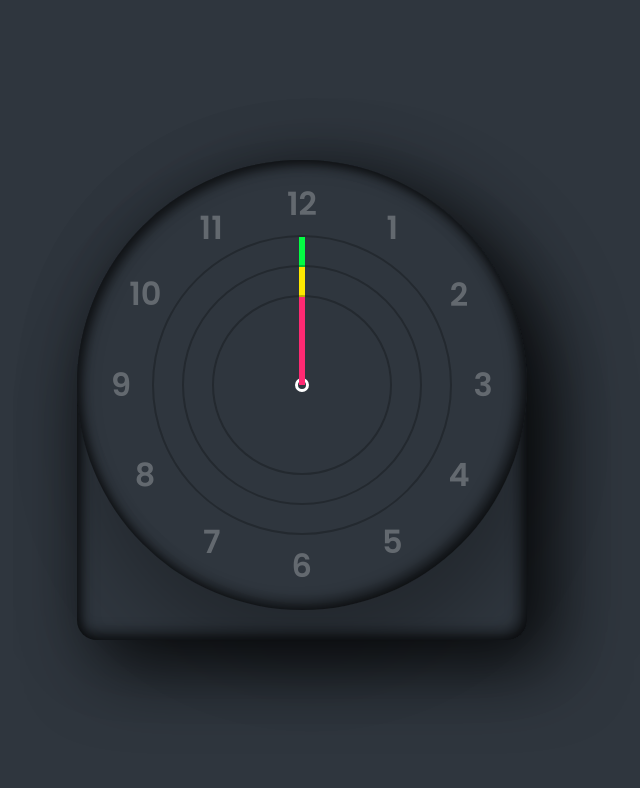
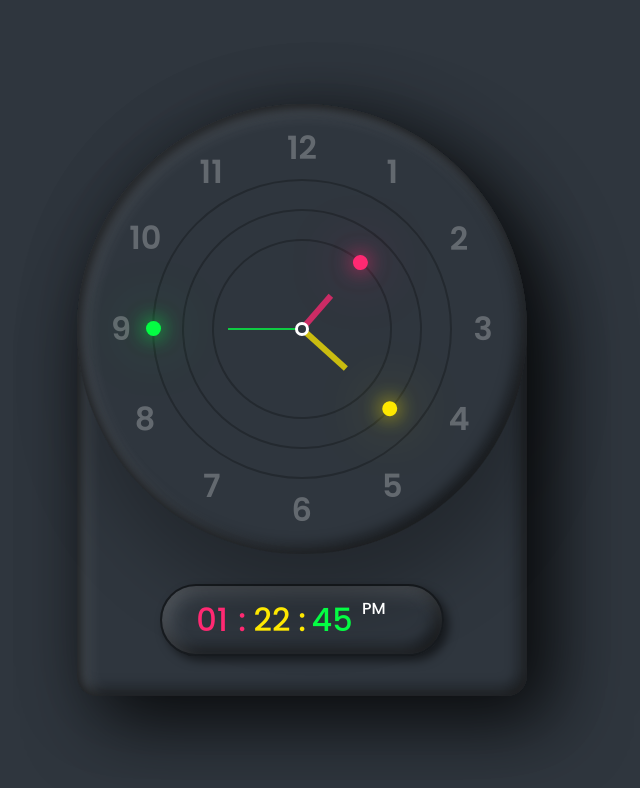
Before and after one commit to MavysDraon/Amazing-Working-Analog-and-Digital-Clock, a plain HTML site: page index.html in a window 1280 px wide. Shown: the whole page, without its empty margins (338-978 px from the left). Drawn offline with Linux system fonts and the light colour scheme.

Commit message:
Final End beta Commit

```diff
--- a/index.html
+++ b/index.html
@@ -11,9 +11,9 @@
   <div class="container">
     <div class="clock">
 
-      <div class="circle" style="--clr:#04fc43;"><i></i></div>
-      <div class="circle circle2" style="--clr:#fee800;"><i></i></div>
-      <div class="circle circle3" style="--clr:#ff2972;"><i></i></div>
+      <div class="circle" id="sc" style="--clr:#04fc43;"><i></i></div>
+      <div class="circle circle2" id="mn" style="--clr:#fee800;"><i></i></div>
+      <div class="circle circle3" id="hr" style="--clr:#ff2972;"><i></i></div>
 
       <span style="--i:1;"><b>1</b></span>
       <span style="--i:2;"><b>2</b></span>
@@ -28,6 +28,58 @@
       <span style="--i:11;"><b>11</b></span>
       <span style="--i:12;"><b>12</b></span>
     </div>
+
+    <!-- digital clock -->
+    <div id="time">
+      <div id="hours" style="--clr:#ff2972;">00</div>
+      <div id="minutes" style="--clr:#fee800;">00</div>
+      <div id="seconds" style="--clr:#04fc43;">00</div>
+      <div id="ampm">AM</div>
+    </div>
   </div>
+
+  <script>
+    let hr = document.querySelector('#hr');
+    let mn = document.querySelector('#mn');
+    let sc = document.querySelector('#sc');
+
+    setInterval(() =>{
+      let day = new Date();
+      let hh = day.getHours() * 30;
+      let mm = day.getMinutes() * 6;
+      let ss = day.getSeconds() * 6;
+
+      hr.style.transform = `rotateZ(${hh+(mm/12)}deg)`;
+      mn.style.transform = `rotateZ(${mm}deg)`;
+      sc.style.transform = `rotateZ(${ss}deg)`;
+
+      // Digital clock
+      let hours = document.getElementById('hours');
+      let minutes = document.getElementById('minutes');
+      let seconds = document.getElementById('seconds');
+      let ampm = document.getElementById('ampm');
+
+      let h = new Date().getHours();
+      let m = new Date().getMinutes();
+      let s = new Date().getSeconds();
+
+      let am = h >= 12 ? "PM" : "AM";
+
+      // convert 24hr clock to 12hr clock
+      if (h > 12){
+        h = h - 12;
+      }
+
+      // add zero before single digital number
+      h = (h < 10) ? "0" + h : h
+      m = (m < 10) ? "0" + m : m
+      s = (s < 10) ? "0" + s : s
+
+      hours.innerHTML = h;
+      minutes.innerHTML = m;
+      seconds.innerHTML = s;
+      ampm.innerHTML = am;
+    })
+  </script>
 </body>
 </html>
--- a/style.css
+++ b/style.css
@@ -23,11 +23,12 @@ body{
   box-shadow: 25px 25px 75px rgba(0,0,0,0.75),
   10px 10px 70px rgba(0,0,0,0.25),
   inset 5px 5px 10px rgba(0,0,0,0.5),
-  inset 5px 5px 20px rgba(0,0,0,0.2),
+  inset 5px 5px 20px rgba(255,255,255,0.2),
   inset -5px -5px 15px rgba(0,0,0,0.75);
   display: flex;
   justify-content: center;
   align-items: center;
+  flex-direction: column;
 }
 .clock{
   position: relative;
@@ -37,7 +38,7 @@ body{
   border-radius: 50%;
   box-shadow: 10px 50px 70px rgba(0,0,0,0.25),
   inset 5px 5px 10px rgba(0,0,0,0.5),
-  inset 5px 5px 20px rgba(0,0,0,0.2),
+  inset 5px 5px 20px rgba(255,255,255,0.2),
   inset -5px -5px 15px rgba(0,0,0,0.75);
   display: flex;
   justify-content: center;
@@ -52,6 +53,7 @@ body{
   background: #2f363e;
   border: 3px solid #fff;
   border-radius: 50px;
+  z-index: 100000;
 }
 .clock span{
   position: absolute;
@@ -77,18 +79,85 @@ body{
   display: flex;
   justify-content: center;
   align-items: flex-start;
+  z-index: 10;
 }
 .circle i {
   position: absolute;
   width: 6px;
   height: 50%;
   background: var(--clr);
+  opacity: 0.75;
+  transform-origin: bottom;
+  transform: scaleY(0.5);
+}
+.circle:nth-child(1) i{
+  width: 2px;
+}
+.circle:nth-child(2) i{
+  width: 6px;
 }
 .circle2{
   width: 240px;
   height: 240px;
+  z-index: 9;
 }
 .circle3{
   width: 180px;
   height: 180px;
+  z-index: 8;
 }
+.circle::before{
+  content: '';
+  position: absolute;
+  top: -8.5px;
+  width: 15px;
+  height: 15px;
+  border-radius: 50%;
+  background: var(--clr);
+  box-shadow: 0 0 20px var(--clr),
+  0 0 60px var(--clr);
+}
+/* digital clock style */
+
+#time{
+  margin-bottom: 40px;
+  display: flex;
+  padding: 10px 20px;
+  font-size: 2em;
+  font-weight: 600;
+  border: 2px solid rgba(0,0,0,0.5);
+  border-radius: 40px;
+  box-shadow: 5px 5px 10px rgba(0,0,0,0.5),
+  inset 5px 5px 20px rgba(255,255,255,0.2),
+  inset -5px -5px 15px rgba(0,0,0,0.75);
+}
+#time div{
+  position: relative;
+  width: 60px;
+  text-align: center;
+  font-weight: 500;
+  color: var(--clr);
+}
+#time div:nth-child(1)::after,
+#time div:nth-child(2)::after{
+  content: ':';
+  position: absolute;
+  right: -4px;
+}
+#time div:last-child{
+  font-size: 0.5em;
+  display: flex;
+  justify-items: center;
+  color: #fff;
+}
+#time div:nth-child(2)::after{
+  animation: animate 1s steps(1) infinite;
+}
+@keyframes animate{
+  0%{
+    opacity: 1;
+  }
+  50%{
+    opacity: 0;
+  }
+}
```
